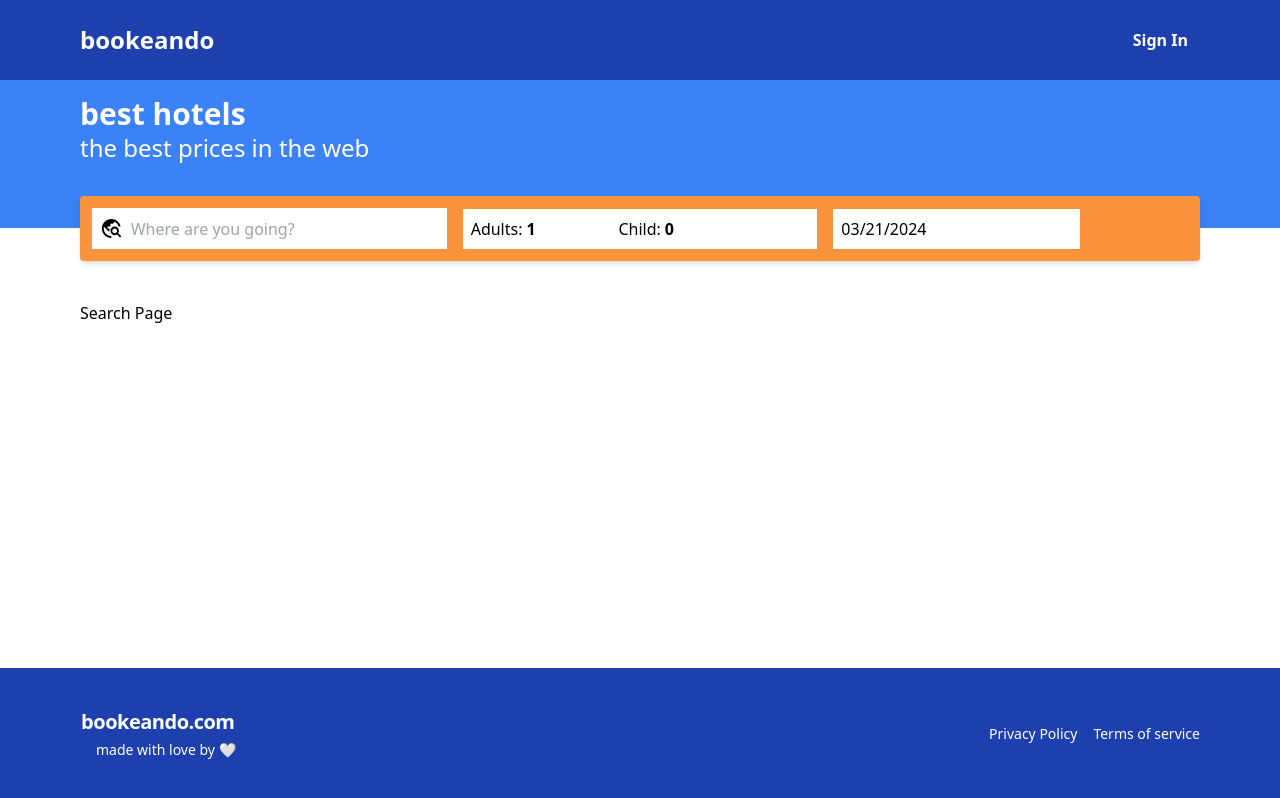
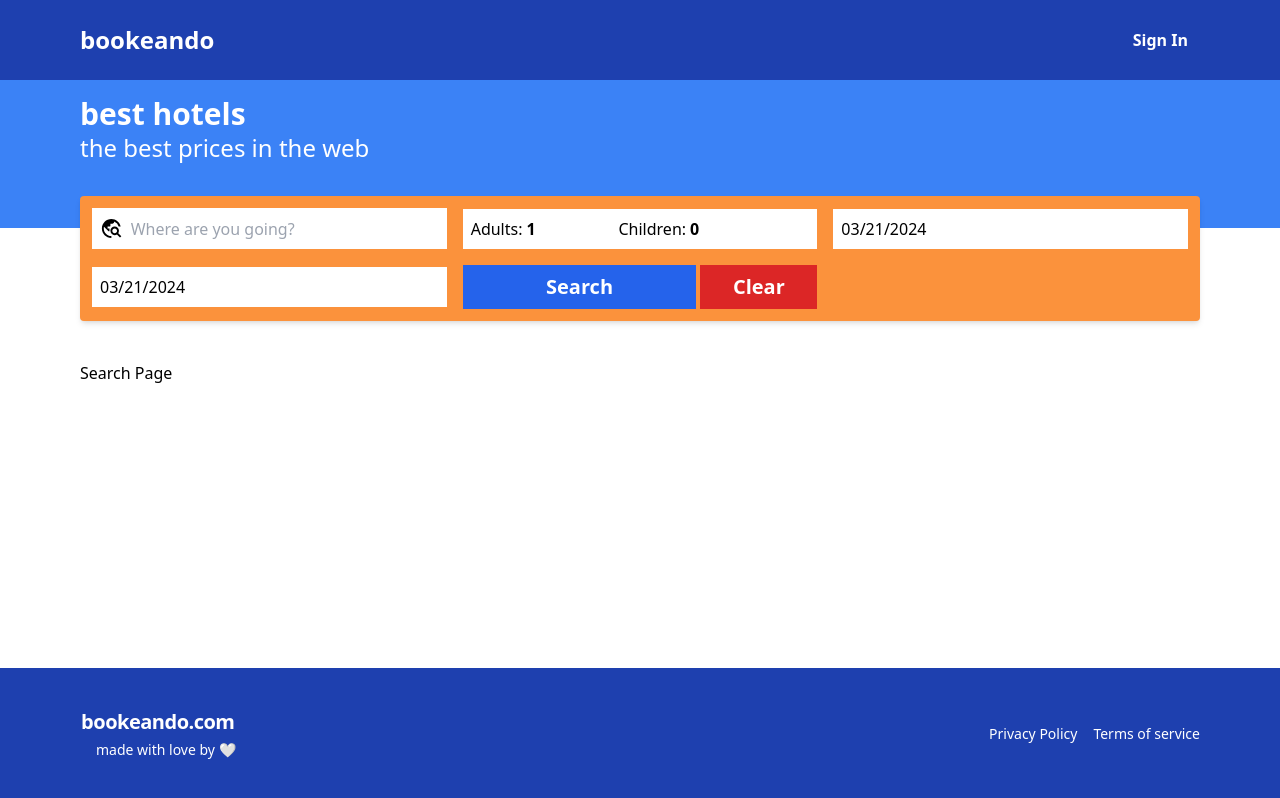
Before and after one commit to ssanjua/booking-web, a React (Vite) app in the folder frontend/: page /search in a window 1280 px wide. Built offline with nearby package versions, Linux system fonts and the light colour scheme; no server answers.

Commit message:
create search form

```diff
--- a/frontend/src/App.tsx
+++ b/frontend/src/App.tsx
@@ -11,6 +11,7 @@ import AddHotel from "./pages/AddHotel";
 import { useAppContext } from "./contexts/AppContext";
 import MyHotels from "./pages/MyHotels";
 import EditHotel from "./pages/EditHotel";
+import Search from "./pages/Search";
 
 const App = () => {
   const { isLoggedIn } = useAppContext()
@@ -26,7 +27,7 @@ const App = () => {
           />
           <Route path="/search" element={
             <Layout>
-              <p>Search Page</p>
+              <Search />
             </Layout>
             }
           />
--- a/frontend/src/components/SearchBar.tsx
+++ b/frontend/src/components/SearchBar.tsx
@@ -3,9 +3,11 @@ import { useSearchContext } from "../contexts/SearchContext";
 import { MdTravelExplore } from "react-icons/md";
 import DatePicker from "react-datepicker";
 import "react-datepicker/dist/react-datepicker.css";
+import { useNavigate } from "react-router-dom";
 
 
 const SearchBar = () => {
+    const navigate = useNavigate()
   const search = useSearchContext();
 
   const [destination, setDestination] = useState<string>(search.destination);
@@ -19,6 +21,7 @@ const SearchBar = () => {
     search.saveSearchValues(
         destination, checkIn, checkOut, adultCount, childCount
     )
+    navigate("/search")
   }
 
   const minDate = new Date();
@@ -26,14 +29,17 @@ const SearchBar = () => {
   maxDate.setFullYear(maxDate.getFullYear() + 1);
 
   return (
-    <form onSubmit={handleSubmit} className="-mt-8 p-3 bg-orange-400 rounded shadow-md grid grid-cols-2 lg:grid-cols-3 2xl:grid-cols-5 items-center gap-4">
+    <form
+      onSubmit={handleSubmit}
+      className="-mt-8 p-3 bg-orange-400 rounded shadow-md grid grid-cols-2 lg:grid-cols-3 2xl:grid-cols-5 items-center gap-4"
+    >
       <div className="flex flex-row items-center flex-1 bg-white p-2">
-            <MdTravelExplore size={25} className="mr-2"/>
+        <MdTravelExplore size={25} className="mr-2" />
         <input
           placeholder="Where are you going?"
           className="text-md w-full focus:outline-none"
           value={destination}
-                onChange={(event)=> setDestination(event.target.value)}
+          onChange={(event) => setDestination(event.target.value)}
         />
       </div>
 
@@ -41,23 +47,23 @@ const SearchBar = () => {
         <label className="items-center flex">
           Adults:
           <input
-                    className="w-full p-1 focus:outline-none focus:outline-none font-bold"
+            className="w-full p-1 focus:outline-none font-bold"
             type="number"
             min={1}
             max={20}
             value={adultCount}
-                    onChange={(event)=> setAdultCount(parseInt(event.target.value))}
+            onChange={(event) => setAdultCount(parseInt(event.target.value))}
           />
         </label>
         <label className="items-center flex">
-                Child:
+          Children:
           <input
-                    className="w-full p-1 focus:outline-none focus:outline-none font-bold"
+            className="w-full p-1 focus:outline-none font-bold"
             type="number"
             min={0}
             max={20}
             value={childCount}
-                    onChange={(event)=> setChildCount(parseInt(event.target.value))}
+            onChange={(event) => setChildCount(parseInt(event.target.value))}
           />
         </label>
       </div>
@@ -70,9 +76,32 @@ const SearchBar = () => {
           endDate={checkOut}
           minDate={minDate}
           maxDate={maxDate}
-                placeholderText="Check-in date"
+          placeholderText="Check-in Date"
           className="min-w-full bg-white p-2 focus:outline-none"
+          wrapperClassName="min-w-full"
         />
+      </div>
+      <div>
+        <DatePicker
+          selected={checkOut}
+          onChange={(date) => setCheckOut(date as Date)}
+          selectsStart
+          startDate={checkIn}
+          endDate={checkOut}
+          minDate={minDate}
+          maxDate={maxDate}
+          placeholderText="Check-out Date"
+          className="min-w-full bg-white p-2 focus:outline-none"
+          wrapperClassName="min-w-full"
+        />
+      </div>
+      <div className="flex gap-1">
+        <button className="w-2/3 bg-blue-600 text-white h-full p-2 font-bold text-xl hover:bg-blue-500">
+          Search
+        </button>
+        <button className="w-1/3 bg-red-600 text-white h-full p-2 font-bold text-xl hover:bg-red-500">
+          Clear
+        </button>
       </div>
     </form>
   )
--- /dev/null
+++ b/frontend/src/pages/Search.tsx
@@ -0,0 +1,10 @@
+import { useSearchContext } from "../contexts/SearchContext";
+
+const Search = () => {
+  const search = useSearchContext();
+  console.log(search)
+
+  return <>Search Page</>
+}
+
+export default Search;
```
Lines whose indentation alone changed are shown as unchanged.
